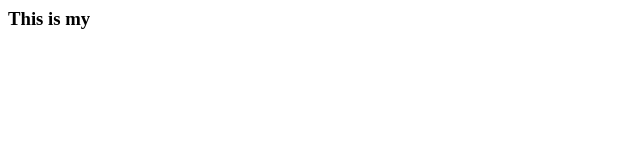
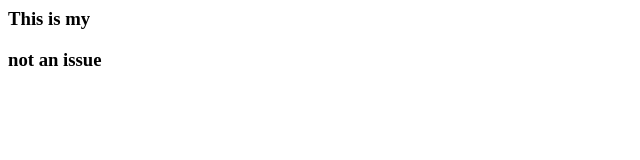
Before and after one commit to dayachippala/GitSampleDemo, a plain HTML site: page index.html in a window 1280 px wide. Shown: the whole page, without its empty margins (0-640 px from the left). Drawn offline with Linux system fonts and the light colour scheme.

Commit message:
master update

```diff
--- a/index.html
+++ b/index.html
@@ -5,6 +5,7 @@
 </head>
 <body>
 <h3>This is my <applet></applet></h3>
+<h3>not an issue    </h3>
 
 </body>
 </html>
```
